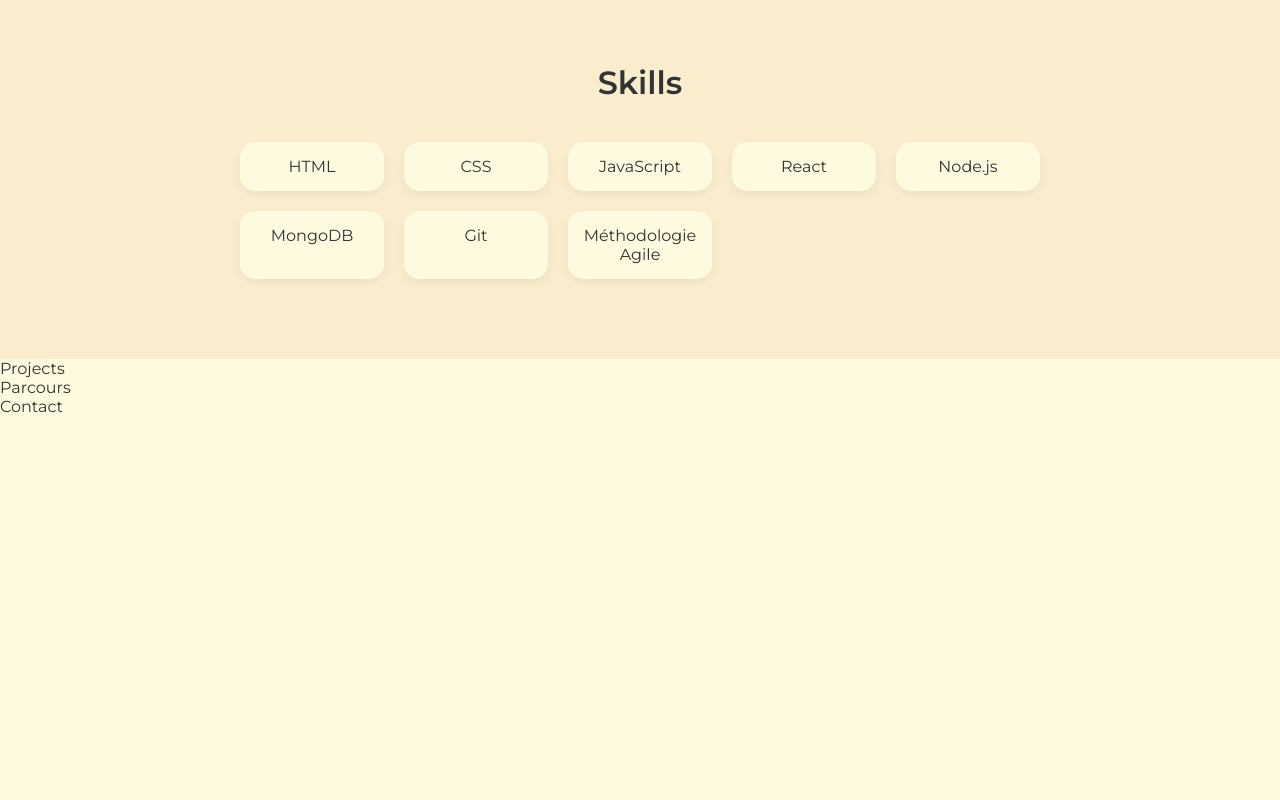
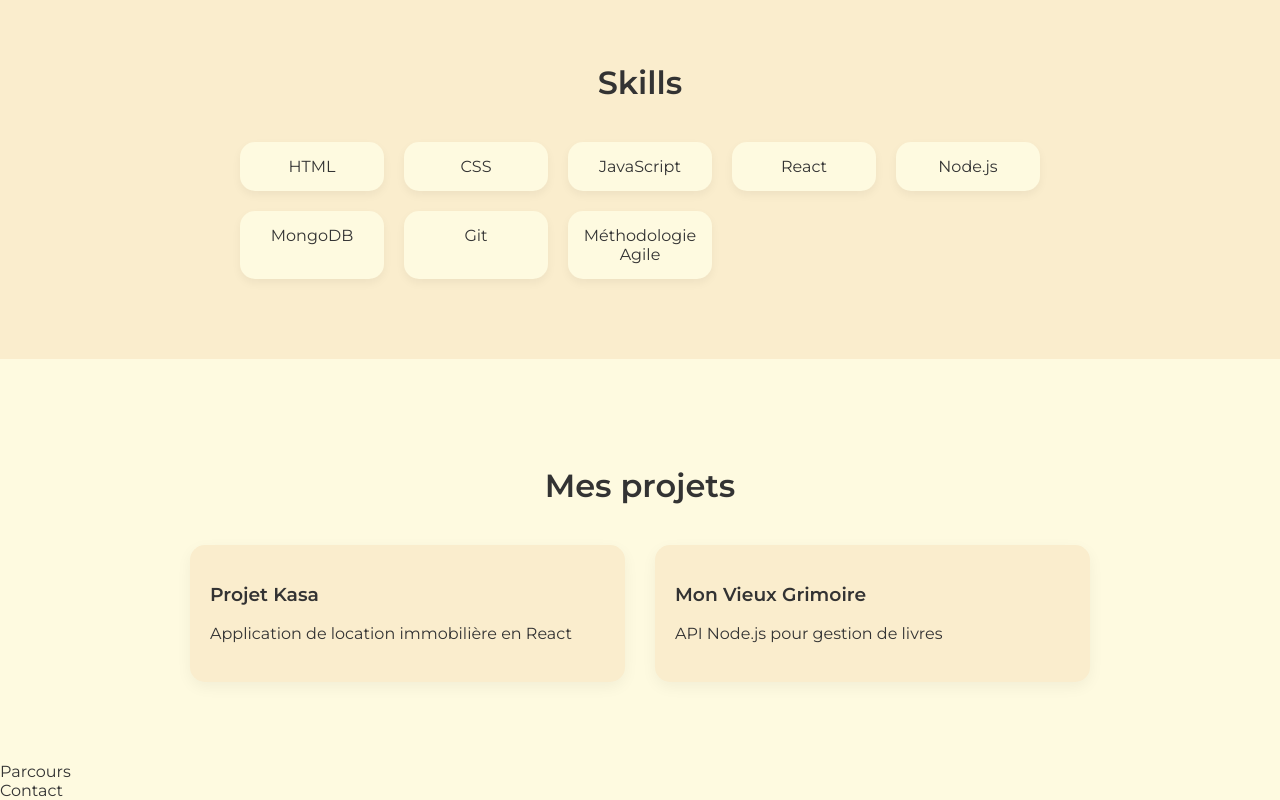
Before and after one commit to Sara-Dalleau/portfolio-sara, a React (Vite) app: page / in a window 1280 px wide. Shown: the part 1424-2224 px from the top of the page. Before the commit the page ends 1840 px from the top, so only its background shows below. Built offline with nearby package versions, Linux system fonts and the light colour scheme.

Commit message:
Création de la section Projects : affichage dynamique et design en cards

```diff
--- a/src/sections/Projects.jsx
+++ b/src/sections/Projects.jsx
@@ -1,5 +1,29 @@
 function Projects() {
-  return <section>Projects</section>
+  const projects = [
+    {
+      title: "Projet Kasa",
+      description: "Application de location immobilière en React",
+    },
+    {
+      title: "Mon Vieux Grimoire",
+      description: "API Node.js pour gestion de livres",
+    },
+  ]
+
+  return (
+    <section className="projects">
+      <h2>Mes projets</h2>
+
+      <div className="projects__container">
+        {projects.map((project, index) => (
+          <div key={index} className="project-card">
+            <h3>{project.title}</h3>
+            <p>{project.description}</p>
+          </div>
+        ))}
+      </div>
+    </section>
+  )
 }
 
 export default Projects
--- a/src/styles/main.scss
+++ b/src/styles/main.scss
@@ -153,3 +153,52 @@ body {
 .skill-card:hover {
   transform: translateY(-5px);
 }
+
+/* ============================= */
+/*    PROJECTS SECTION */
+/* ============================= */
+
+.projects {
+  padding: 80px 20px;
+  background-color: var(--color-bg);
+  text-align: center;
+}
+
+.projects h2 {
+  font-size: 2rem;
+  margin-bottom: 40px;
+}
+
+/* Container */
+.projects__container {
+  display: grid;
+  grid-template-columns: repeat(auto-fit, minmax(250px, 1fr));
+  gap: 30px;
+  max-width: 900px;
+  margin: 0 auto;
+}
+
+/* Card projet */
+.project-card {
+  background-color: var(--color-section);
+  padding: 20px;
+  border-radius: 15px;
+  text-align: left;
+  box-shadow: 0 5px 15px rgba(0, 0, 0, 0.05);
+  transition: all 0.3s ease;
+}
+
+/* Hover */
+.project-card:hover {
+  transform: translateY(-8px);
+}
+
+/* Titre */
+.project-card h3 {
+  margin-bottom: 10px;
+}
+
+/* Description */
+.project-card p {
+  line-height: 1.5;
+}
```
